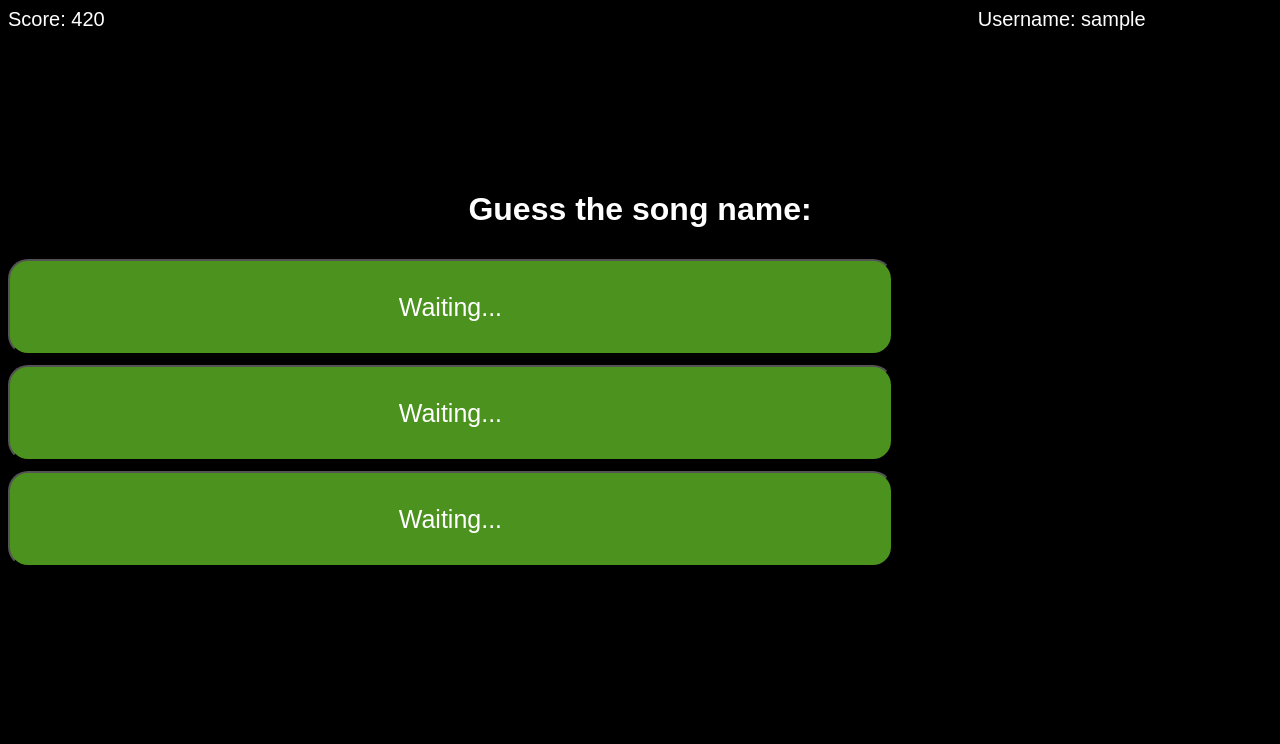
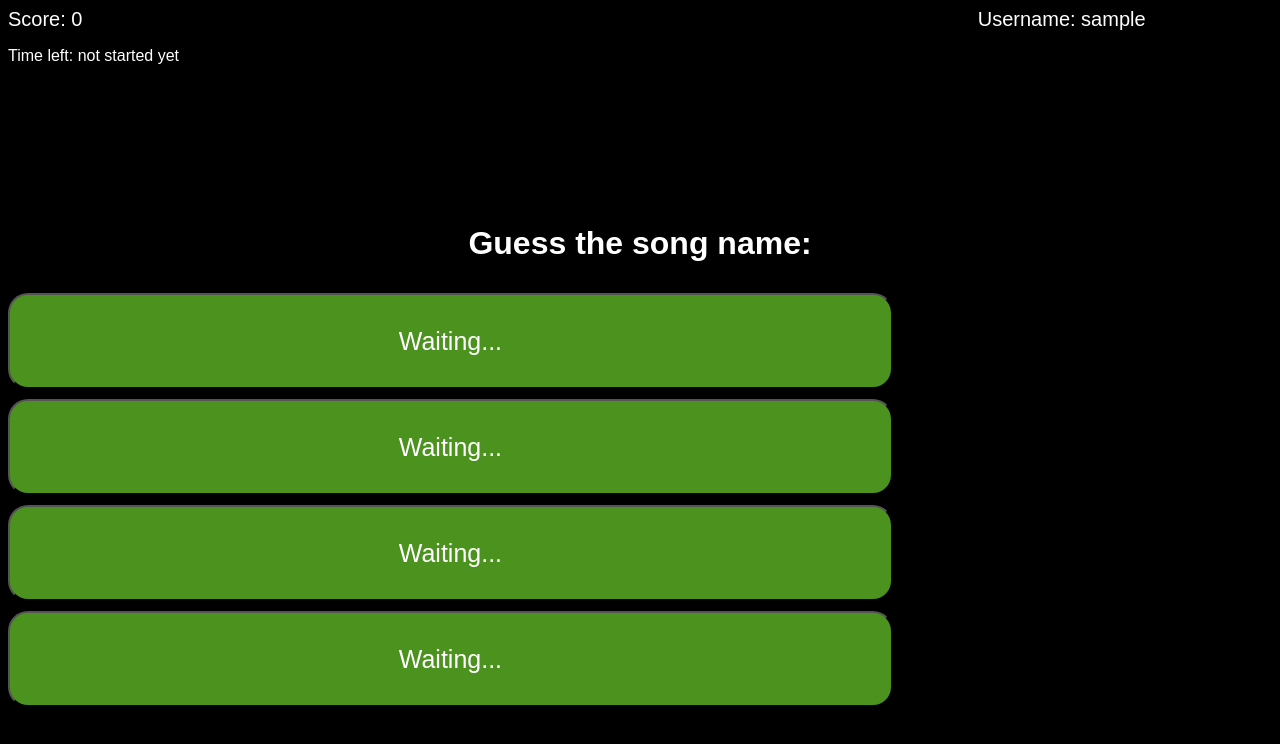
Before and after one commit to TomaszPazdziora/s0ng_gu3ss3r, a Flask app: a page that uses templates/game.html in a window 1280 px wide. Shown: the top 744 px of the page. Run offline with Flask 3, Linux system fonts and the light colour scheme; some libraries are stand-ins or nearby versions.

Commit message:
feature/sockets increase number of player answers, enxtend sockets - make game more interactive

```diff
--- a/app.py
+++ b/app.py
@@ -1,7 +1,8 @@
 from flask import Flask, render_template, request, redirect, url_for
-from server import Server
+from server import Server, NOT_FOUND
 from player import Player
 from flask_socketio import SocketIO, emit
+import time
 
 app  = Flask(__name__)
 app.config["SECRET_KEY"] = "secret"
@@ -31,7 +32,8 @@ def scoreboard():
 
 @app.route("/game/<username>")
 def game(username):
-    return render_template("game.html", username=username, score="420")
+    global server
+    return render_template("game.html", username=username, score=server.get_player_score(username), time="not started yet")
 
 @app.route("/create_user", methods=["GET", "POST"])
 def create_user():
@@ -56,7 +58,7 @@ def activate_server():
 def skip_song():
     global server
     if request.method == "POST":
-        server.reset_round(socketio)
+        server.reset_round()
     return redirect(url_for("scoreboard"))
 
 @app.route("/pause", methods=["GET", "POST"])
@@ -75,9 +77,9 @@ def handle_answer(data):
         username = data["username"]
         answer = data["answer"]
 
-        print(f"{username} answered {answer}")
+        print(f"{username} answered {answer} sid: {request.sid}")
         server.validate_answer(username, answer)
-
+        server.emit_single_player_score(socketio, username, request.sid)
 
 def game_loop():
     global server
@@ -85,7 +87,8 @@ def game_loop():
     while True:
         if server.active and server.paused is False:
             if server.round_active is False or server.is_round_time_elapsed():
-                server.reset_round(socketio)
+                server.reset_round()
+            server.emit_game_data(socketio)
         socketio.sleep(0.5)
 
 if __name__ == "__main__":
--- a/server.py
+++ b/server.py
@@ -34,19 +34,16 @@ class Server():
         self.round_started_timestamp = 0
         self.paused = False
 
-    def reset_round(self, socketio):
+    def reset_round(self):
         self.songs_set = [
             rand_songs[randrange(len(rand_songs))]
-            for _ in range(3)
+            for _ in range(4)
         ]
-        self.correct_ans = self.songs_set[0]
+        self.correct_ans = self.songs_set[3]
 
         # clear answered indications and activate game round
         self.round_active = True
         self._make_players_active()
-        socketio.emit("new_songs", {
-            "songs": self.songs_set
-        })
         self.round_started_timestamp = time.time()
 
     def validate_answer(self, username, ans):
@@ -77,6 +74,22 @@ class Server():
     def update_scoreboard(self):
         pass
 
+    def get_player_score(self, username):
+        idx = self._find_player_idx(username)
+        score = 0
+        if idx != NOT_FOUND:
+            score = self.players[idx].score
+        return score
+
+    def emit_game_data(self, socketio):
+        socketio.emit("new_songs", {
+            "songs": self.songs_set,
+            "time": round(TIME_FOR_ROUND - (time.time() - self.round_started_timestamp))
+        })
+
+    def emit_single_player_score(self, socketio, username, sid):
+        socketio.emit("score_update", {"score": self.get_player_score(username)}, to=sid)
+
     def _make_players_active(self):
         for p in self.players:
             p.answered = False
--- a/templates/game.html
+++ b/templates/game.html
@@ -8,9 +8,10 @@
 <body>
     <div>
         <div class="row">
-            <span>Score: {{ score }}</span>
+            <span id="sc">Score: {{ score }}</span>
             <span>Username: {{ username }}</span>
         </div>
+        <p id="time_counter">Time left: {{ time }}</p>
         <h1 margin-top: 20vh>Guess the song name:</h1>
         <button id="btn1" class="game_btn">Waiting...</button>
         <br>
@@ -18,6 +19,7 @@
         <br>
         <button id="btn3" class="game_btn">Waiting...</button>
         <br>
+        <button id="btn4" class="game_btn">Waiting...</button>
     </div>
 
     <script src="https://cdn.socket.io/4.7.5/socket.io.min.js"></script>
@@ -37,6 +39,12 @@
         document.getElementById("btn1").innerText = data.songs[0];
         document.getElementById("btn2").innerText = data.songs[1];
         document.getElementById("btn3").innerText = data.songs[2];
+        document.getElementById("btn4").innerText = data.songs[3];
+        document.getElementById("time_counter").innerText = "Time left: " + data.time;
+    });
+
+    socket.on("score_update", (data) => {
+        document.getElementById("sc").innerText = "Score: " + data.score;
     });
 
     document.getElementById("btn1").onclick = () =>
@@ -47,5 +55,9 @@
 
     document.getElementById("btn3").onclick = () =>
         sendAnswer(document.getElementById("btn3").innerText);
+
+    document.getElementById("btn4").onclick = () =>
+        sendAnswer(document.getElementById("btn4").innerText);
+
 </script>
 </body>
```
